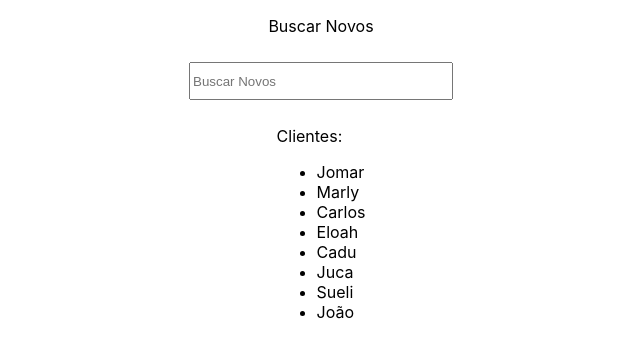
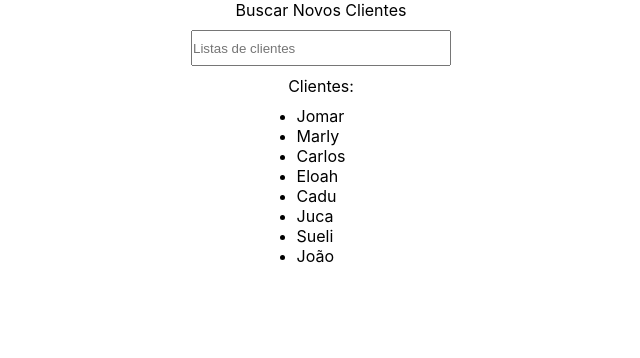
Before and after one commit to JomarFranca/BuscarNovosClientes, a React (Create React App) app: page / in a window 1280 px wide. Shown: the top 358 px of the page, without its empty margins (319-959 px from the left). Built offline with nearby package versions, Linux system fonts and the light colour scheme.

Commit message:
Adicionado sistema de filtro de array

```diff
--- a/src/App.css
+++ b/src/App.css
@@ -1,3 +1,9 @@
+* {
+    padding: 0px;
+    margin: 0px;
+    text-decoration: none;
+}
+
 .App {
     display: flex;
     gap: 10px;
--- a/src/App.js
+++ b/src/App.js
@@ -1,59 +1,29 @@
 import React, { useState } from 'react';
 import './App.css';
 
+const clientes = ['Jomar', 'Marly', 'Carlos', 'Eloah', 'Cadu', 'Juca', 'Sueli', 'João'];
+
 function App() {
-    const clientes = [
-        {
-            id: 1,
-            name: 'Jomar',
-        },
-        {
-            id: 2,
-            name: 'Marly',
-        },
-        {
-            id: 3,
-            name: 'Carlos',
-        },
-        {
-            id: 4,
-            name: 'Eloah',
-        },
-        {
-            id: 5,
-            name: 'Cadu',
-        },
-        {
-            id: 6,
-            name: 'Juca',
-        },
-        {
-            id: 7,
-            name: 'Sueli',
-        },
-        {
-            id: 8,
-            name: 'João',
-        },
-    ];
+    const [busca, setBusca] = useState('');
+    console.log(busca);
 
-    console.log(clientes.name);
+    const clientesFiltrados = clientes.filter((cliente) => cliente.includes(busca));
 
     return (
         <div className="App">
-            <p>Buscar Novos</p>
-            <input type="text" placeholder="Buscar Novos"></input>
-            {/* <button id="btn" className="btn">
-                Enviar
-            </button> */}
-            <div>
-                <p>Clientes:</p>
-                <ul>
-                    {clientes.map((cliente) => (
-                        <li key={cliente}>{cliente.name}</li>
-                    ))}
-                </ul>
-            </div>
+            <p>Buscar Novos Clientes</p>
+            <input
+                type="text"
+                value={busca}
+                onChange={(ev) => setBusca(ev.target.value)}
+                placeholder="Listas de clientes"
+            ></input>
+            <p>Clientes:</p>
+            <ul>
+                {clientesFiltrados.map((cliente) => (
+                    <li key={cliente}>{cliente}</li>
+                ))}
+            </ul>
         </div>
     );
 }
```
Also changed, not shown: src/index.js (+4 -3 lines).
